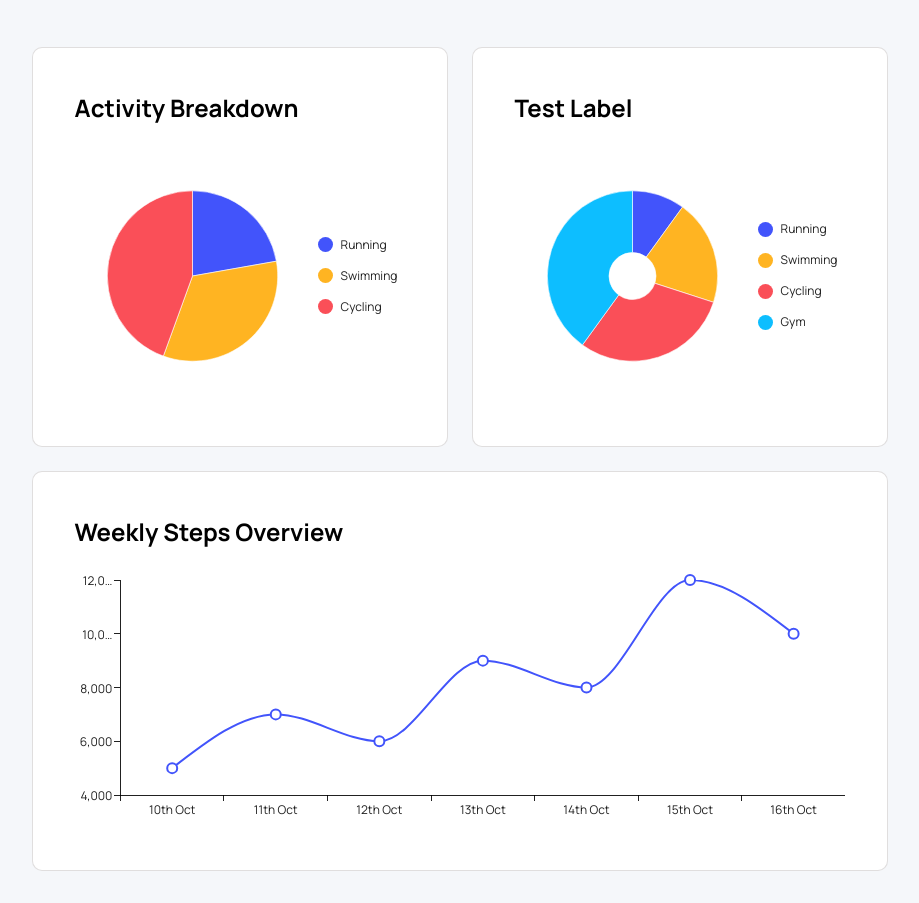
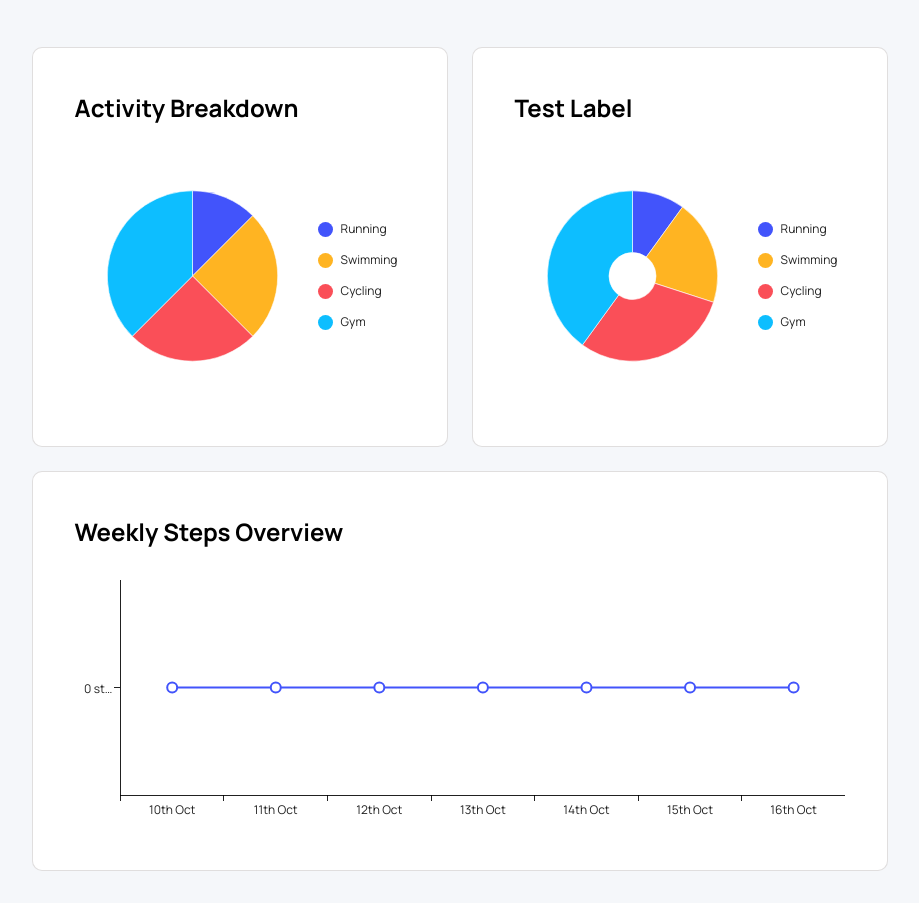
Before and after one commit to Liam2705/UCENPulse-Fitness-Tracker, a React (Vite) app: page / in a window 1280 px wide. Shown: the part 1001-1904 px from the top of the page, without its empty margins (360-1279 px from the left). Built offline with nearby package versions, Linux system fonts and the light colour scheme.

Commit message:
added functionality to line chart to pull metrics from localStorage and improved modularity

```diff
--- a/src/components/DataVisualisation.jsx
+++ b/src/components/DataVisualisation.jsx
@@ -88,7 +88,7 @@ const DataVisualization = () => {
             <Tab label="Activities" />
             <Tab label="Distribution" />
           </Tabs>
-          <CustomLineChart label={lineGraphLabel} numDays={timeMetric} />
+          <CustomLineChart label={lineGraphLabel} numDays={timeMetric} metricType={"steps"} />
         </Paper>
       </Container>
     </div>
--- a/src/components/charts/LineChart.jsx
+++ b/src/components/charts/LineChart.jsx
@@ -1,5 +1,5 @@
 import * as React from 'react';
-import {useEffect, useState} from 'react';
+import { useEffect, useState } from 'react';
 import { LineChart } from '@mui/x-charts/LineChart';
 
 const getPastDays = (numDays) => {
@@ -19,10 +19,23 @@ const getOrdinalSuffix = (n) => {
   return s[(v - 20) % 10] || s[v] || s[0];
 };
 
-// Temporary data for steps (in thousands)
-const temporaryStepsData = [5, 7, 6, 9, 8, 12, 10];
+export default function CustomLineChart({ label, numDays = 7, metricType }) {
+  const [metricData, setMetricData] = useState([]);
 
-export default function CustomLineChart({label, numDays}) {
+  // Load health metric from localStorage based on metricType and numDays
+  useEffect(() => {
+    const existingMetrics = JSON.parse(localStorage.getItem('healthMetrics')) || [];
+    const pastDays = getPastDays(numDays);
+
+    const dataForPastDays = pastDays.map(date => {
+      const formattedDate = date.toISOString().split('T')[0];
+      const metrics = existingMetrics.find(metric => metric.date === formattedDate);
+      return metrics ? metrics[metricType] : 0;
+    });
+
+    setMetricData(dataForPastDays);
+  }, [numDays, metricType]);
+
   const daysData = getPastDays(numDays);
 
   return (
@@ -42,13 +55,17 @@ export default function CustomLineChart({label, numDays}) {
         ]}
         yAxis={[
           {
-            valueFormatter: (value) => `${(value * 1000).toLocaleString()}`, // Format as 10,000
+            valueFormatter: (value) => {
+              return metricType === 'waterIntake' ? `${value} ml` : `${value.toLocaleString()} ${metricType}`;
+            },
           },
         ]}
         series={[
           {
-            data: temporaryStepsData,
-            valueFormatter: (value) => `${(value * 1000).toLocaleString()}`, // Format tooltip values as 2,000
+            data: metricData,
+            valueFormatter: (value) => {
+              return metricType === 'waterIntake' ? `${value} ml` : `${value.toLocaleString()} ${metricType}`;
+            },
             connectNulls: true,
           },
         ]}
--- a/src/components/charts/PieChart.jsx
+++ b/src/components/charts/PieChart.jsx
@@ -9,9 +9,10 @@ export default function BasicPie() {
         series={[
           {
             data: [
-              { id: 0, value: 10, label: 'Running' },
-              { id: 1, value: 15, label: 'Swimming' },
-              { id: 2, value: 20, label: 'Cycling' },
+              { id: 0, value: 1, label: 'Running' },
+              { id: 1, value: 2, label: 'Swimming' },
+              { id: 2, value: 2, label: 'Cycling' },
+              { id: 3, value: 3, label: 'Gym' },
 
             ],
           },
--- a/src/pages/Dashboard.jsx
+++ b/src/pages/Dashboard.jsx
@@ -26,7 +26,7 @@ function Dashboard() {
                     <WaterCard />
                     <CaloriesCard />
                     <SleepCard />
-                    <CustomLineChart label = {"Weekly Steps Overview"} numDays={7}/>
+                    <CustomLineChart label = {"Weekly Steps Overview"} numDays={7} metricType={"steps"}/>
                     <PieChart />
                     <DoughnutChart />
                     <AreaChart />
```
